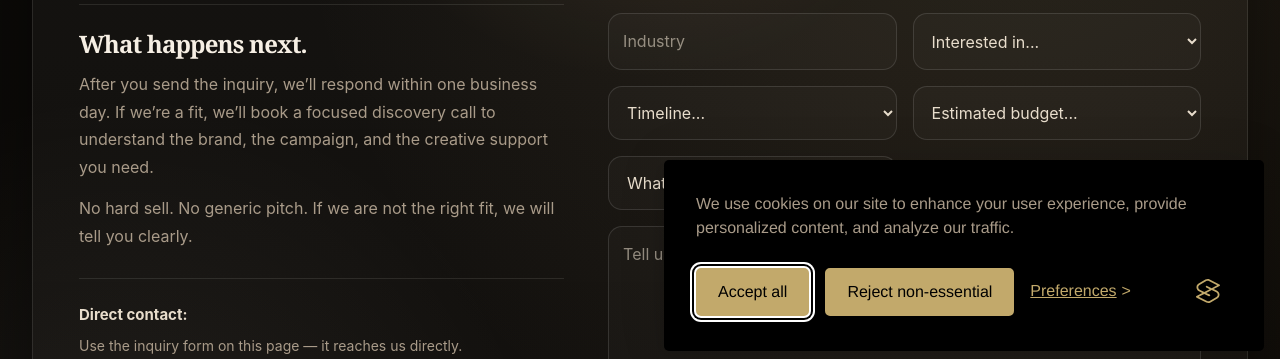
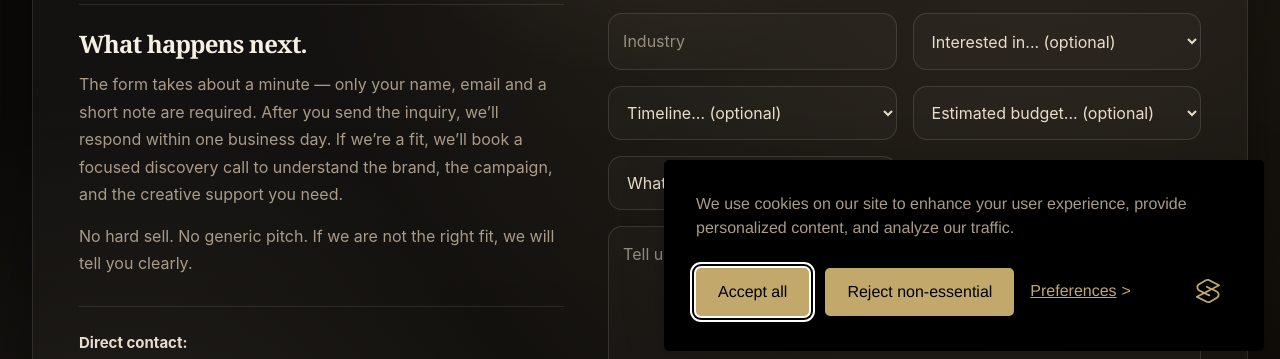
Before and after one commit to ipgroupussc-source/avenquell-site, a plain HTML site: page contact/index.html in a window 1280 px wide. Shown: the part 433-792 px from the top of the page. Drawn offline with Linux system fonts and the light colour scheme.

Commit message:
UX-правки по законам Хика, фон Ресторфа и Паркинсона
Закон Хика — время решения растёт с числом вариантов.
Форма требовала восемь полей из тринадцати, включая бюджет: называть сумму до
разговора люди не любят, и это отсекало тех, кто ещё не считал. Обязательными
оставлены три — имя, почта и суть запроса. Остальное помечено «(optional)»
и служит подсказкой к разговору, а не пропуском к нему.
На странице цен четырнадцать услуг шли сплошной лентой. Якоря разделов
#diagnose/#fix/#grow в коде были, а ссылок на них не было ни одной — добавлена
навигация с числом услуг в каждом разделе, чтобы выбор делался до прокрутки.

Эффект фон Ресторфа — запоминается то, что выделяется.
В заключительном блоке главной рядом с «Start an Inquiry» стояла вторая кнопка
«Explore Services», причём она же повторялась выше на той же странице. Повтор
убран: в конце страницы остаётся одно действие.

Закон Паркинсона — задача занимает всё отведённое ей время.
Срок ответа был обещан («within one business day»), а длительность заполнения —
нет: человек видел тринадцать полей и откладывал. Перед формой сказано, что она
занимает约 минуту и что обязательны только три поля.

Co-Authored-By: Claude Opus 5 <noreply@anthropic.com>

```diff
--- a/contact/index.html
+++ b/contact/index.html
@@ -270,6 +270,7 @@
               <div class="next-steps">
                 <h3>What happens next.</h3>
                 <p>
+                  The form takes about a minute — only your name, email and a short note are required.
                   After you send the inquiry, we’ll respond within one business day.
                   If we’re a fit, we’ll book a focused discovery call to understand the brand,
                   the campaign, and the creative support you need.
@@ -297,13 +298,13 @@
               <input type="text" name="name" placeholder="Your Name" required />
               <input type="email" name="email" placeholder="Your Email" required />
               <input type="tel" name="phone" placeholder="Mobile Phone (optional)" autocomplete="tel" />
-              <input type="text" name="brand" placeholder="Brand / Company" required />
+              <input type="text" name="brand" placeholder="Brand / Company" />
               <input type="url" name="website" placeholder="Website" />
               <input type="text" name="social" placeholder="Instagram / LinkedIn" />
               <input type="text" name="industry" placeholder="Industry" />
 
-              <select name="interest" required>
-                <option value="">Interested in...</option>
+              <select name="interest">
+                <option value="">Interested in... (optional)</option>
                 <option>Premium Visual Audit</option>
                 <option>Ad Diagnostic</option>
                 <option>Marketing Research</option>
@@ -312,8 +313,8 @@
                 <option>Not sure yet</option>
               </select>
 
-              <select name="timeline" required>
-                <option value="">Timeline...</option>
+              <select name="timeline">
+                <option value="">Timeline... (optional)</option>
                 <option>ASAP</option>
                 <option>2-4 weeks</option>
                 <option>1-3 months</option>
@@ -321,8 +322,8 @@
                 <option>Not sure</option>
               </select>
 
-              <select name="budget" required>
-                <option value="">Estimated budget...</option>
+              <select name="budget">
+                <option value="">Estimated budget... (optional)</option>
                 <option>Under $5K</option>
                 <option>$5K-$10K</option>
                 <option>$10K-$20K</option>
@@ -330,8 +331,8 @@
                 <option>Not sure</option>
               </select>
 
-              <select name="preparing_for" required>
-                <option value="">What are you preparing for?</option>
+              <select name="preparing_for">
+                <option value="">What are you preparing for? (optional)</option>
                 <option>Launch</option>
                 <option>Monthly content</option>
                 <option>Product campaign</option>
```
Also changed, not shown: index.html (+0 -1 lines), pricing/index.html (+6 -0 lines).
